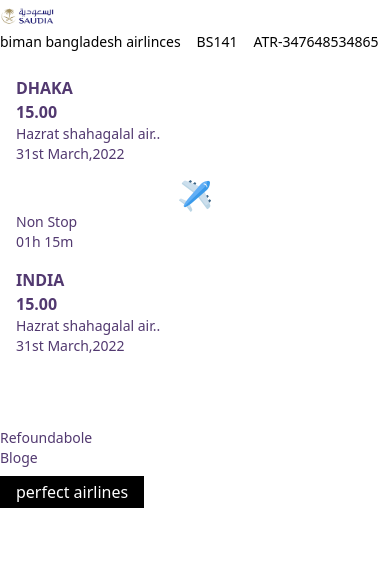
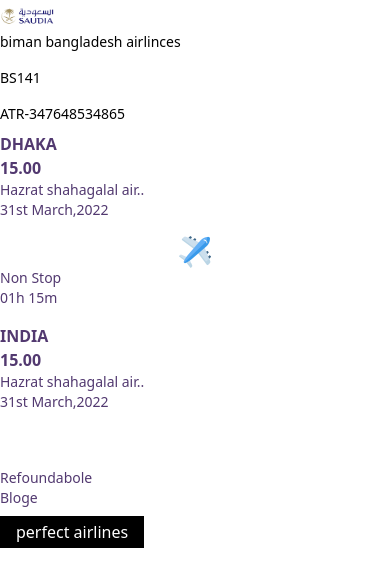
Before and after one commit to YEL-59/tickets, a plain HTML site: page index2.html in a window 390 px wide. Drawn offline with nearby package versions, Linux system fonts and the light colour scheme.

Commit message:
responsive problem

```diff
--- a/index2.html
+++ b/index2.html
@@ -16,25 +16,28 @@
     <div class=" ">
 
 
-            <div class="md:text-center  block">
-                <img src="saudia.png" class="h-8 w-auto  " alt="">
-
-            </div>
-            <div class="flex gap-4 m text-sm">
-                <span>biman bangladesh airlinces</span>
-                <span>BS141</span>
-                <span>ATR-347648534865</span>
-
-            </div>
 
 
 
 
+        <div class=" block lg:grid grid-cols-12 gap-2 ">
+            <div class="col-span-10">
+                <!--responsive problem  start-->
+                <div >
+                    <div >
+                        <img src="saudia.png" class="h-8 w-auto m-0 " alt="">
 
-        <div class=" block lg:grid grid-cols-12  ">
+                    </div>
+                    <div class="flex flex-col lg:flex-row gap-4  text-sm ">
+                        <p>biman bangladesh airlinces</p>
+                        <p>BS141</p>
+                        <p>ATR-347648534865</p>
 
-            <div class=" block col-span-10 lg:flex p-4 justify-evenly ">
+                    </div>
+                </div>
+                <!--responsive problem end-->
 
+                <div class=" block  lg:flex justify-between ">
 
 
 
@@ -67,11 +70,13 @@
                     </div>
 
                 </div>
+            </div>
 
 
 
-            <div class=" col-span-2  md:text-center">
-                <div class="block lg:flex mt-12 mb-2">
+
+            <div class=" col-span-2   md:text-center">
+                <div class="block lg:flex mt-12 mb-2 ">
                     <h4 class=" text-color text-sm">Refoundabole</h4>
                     <p class="ml-auto  text-color text-sm">Bloge</p>
                 </div>
```
Lines whose indentation alone changed are shown as unchanged.
